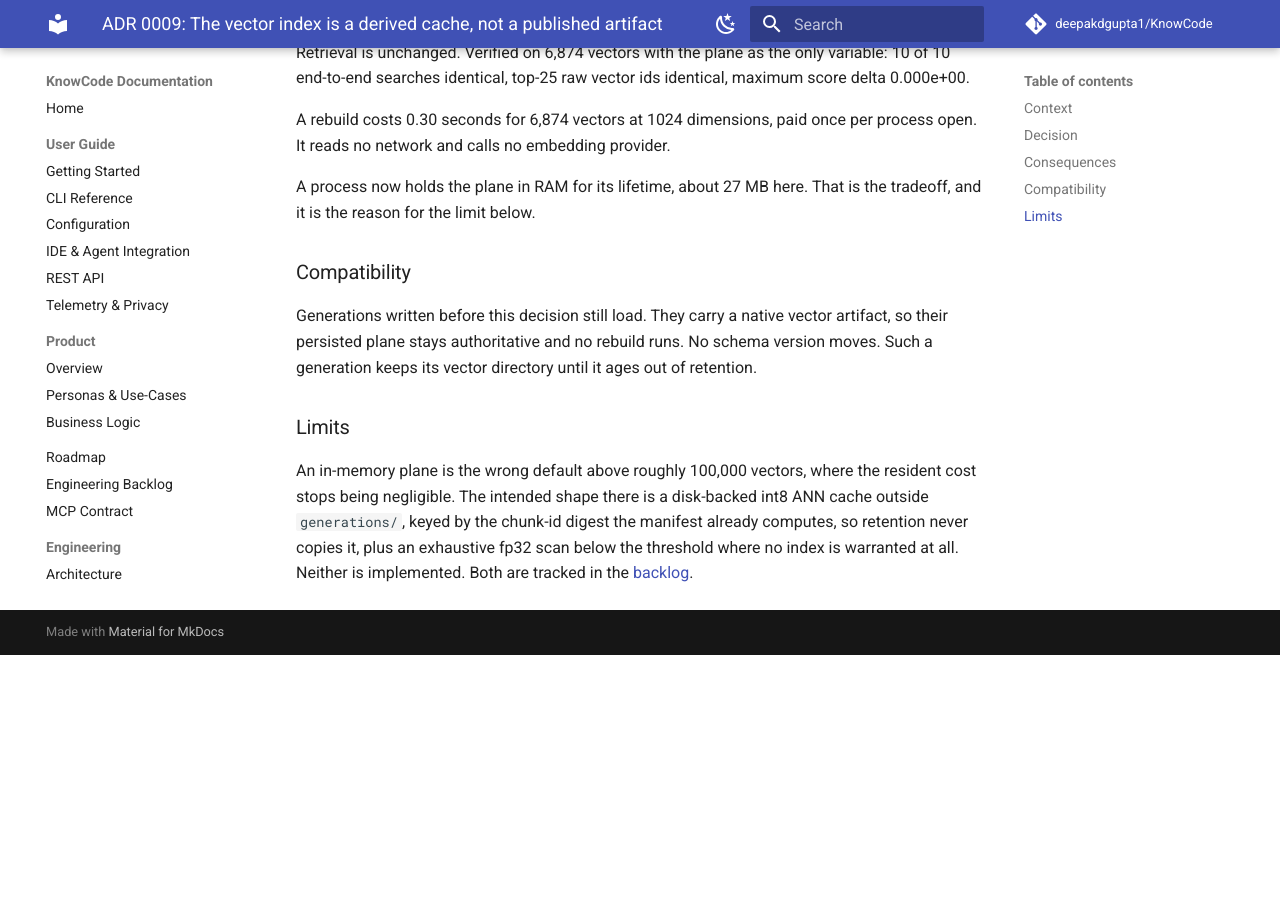
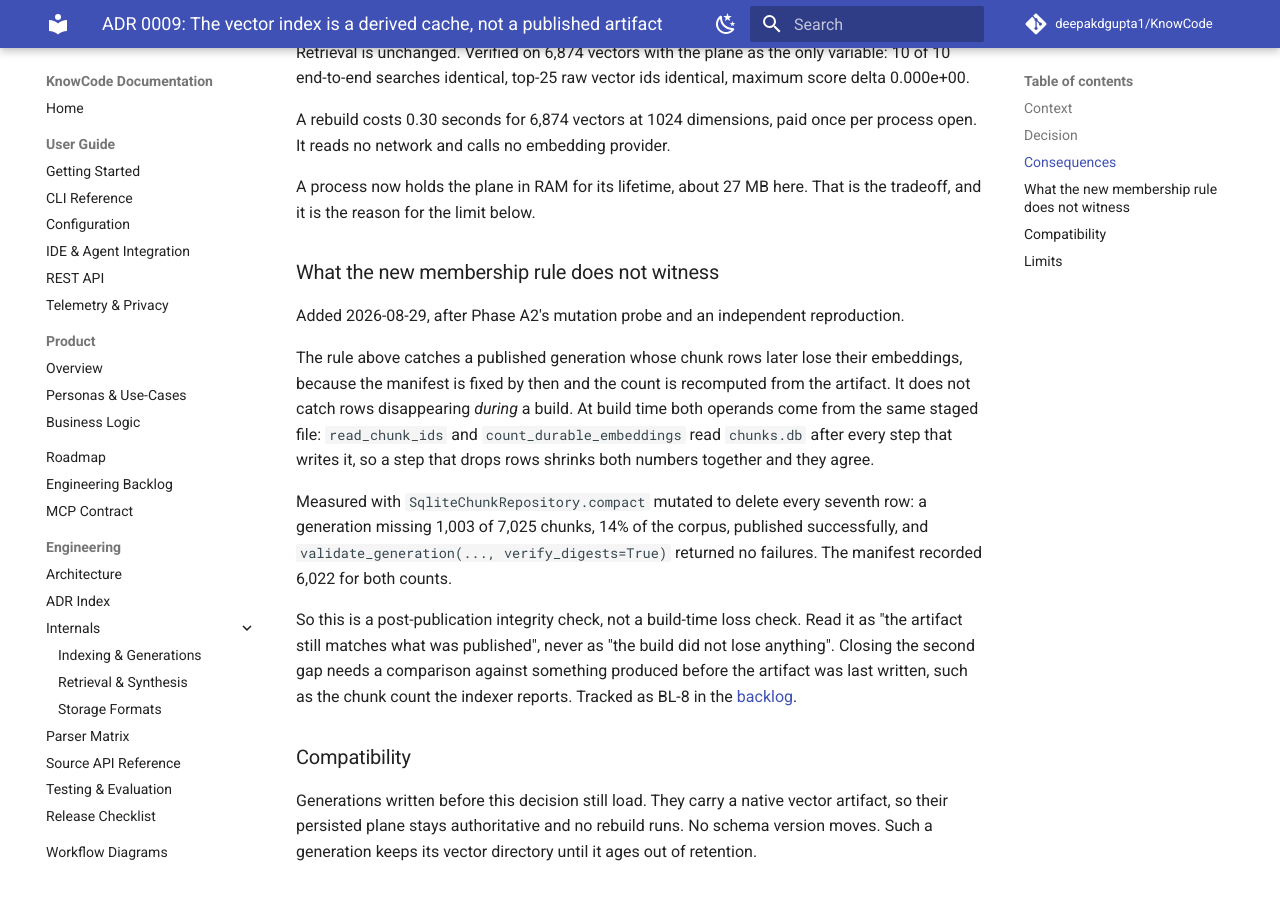
Before and after one commit to deepakdgupta1/KnowCode, an MkDocs documentation site: the page built from docs/engineering/adr/adr-0009-derived-vector-plane.md, in a window 1280 px wide and 900 px high, scrolled down 1606 px. Built offline with MkDocs 1.6.1 and Material for MkDocs 9.7.7, drawn with Linux system fonts in a browser that asks for light colours; comment, search, counter and statistics services are not loaded; before the commit the page ends 2261 px from its top, so only the background shows below that.

Commit message:
docs: state what the D1 membership guard cannot witness
Phase A2's mutation probe found that no manifest number can witness row
loss during a build. I reproduced it independently: a generation missing
1,003 of 7,025 chunks, 14% of the corpus, published successfully and
validate_generation(verify_digests=True) returned no failures.

The D1 guard shares that blind spot and ADR 0009 did not say so. At build
time read_chunk_ids and count_durable_embeddings both read the same
staged chunks.db, so a step that drops rows shrinks both numbers together
and they agree. The guard catches a published artifact drifting from its
manifest, not a build losing rows. ADR 0009 now says which of the two it
is, because the earlier wording invited the stronger reading.

BL-8 gains the reproduction numbers and one trap worth recording: the
venv installs knowcode editable against src/, so running a scratch copy
with the venv interpreter executes the shared tree and the probe appears
to do nothing. My first two runs reported a clean build for exactly that
reason.

--no-verify: the hook runs 'ruff format .' over the whole tree; nothing
Python is staged here and mkdocs --strict passes.

```diff
--- a/docs/engineering/adr/adr-0009-derived-vector-plane.md
+++ b/docs/engineering/adr/adr-0009-derived-vector-plane.md
@@ -78,6 +78,29 @@
 A process now holds the plane in RAM for its lifetime, about 27 MB here. That is
 the tradeoff, and it is the reason for the limit below.
 
+### What the new membership rule does not witness
+
+Added 2026-08-29, after Phase A2's mutation probe and an independent
+reproduction.
+
+The rule above catches a published generation whose chunk rows later lose their
+embeddings, because the manifest is fixed by then and the count is recomputed
+from the artifact. It does not catch rows disappearing *during* a build. At
+build time both operands come from the same staged file: `read_chunk_ids` and
+`count_durable_embeddings` read `chunks.db` after every step that writes it, so
+a step that drops rows shrinks both numbers together and they agree.
+
+Measured with `SqliteChunkRepository.compact` mutated to delete every seventh
+row: a generation missing 1,003 of 7,025 chunks, 14% of the corpus, published
+successfully, and `validate_generation(..., verify_digests=True)` returned no
+failures. The manifest recorded 6,022 for both counts.
+
+So this is a post-publication integrity check, not a build-time loss check.
+Read it as "the artifact still matches what was published", never as "the build
+did not lose anything". Closing the second gap needs a comparison against
+something produced before the artifact was last written, such as the chunk count
+the indexer reports. Tracked as BL-8 in the [backlog](../backlog.md).
+
 ### Compatibility
 
 Generations written before this decision still load. They carry a native vector
```
Also changed, not shown: docs/engineering/backlog.md (+13 -0 lines).
